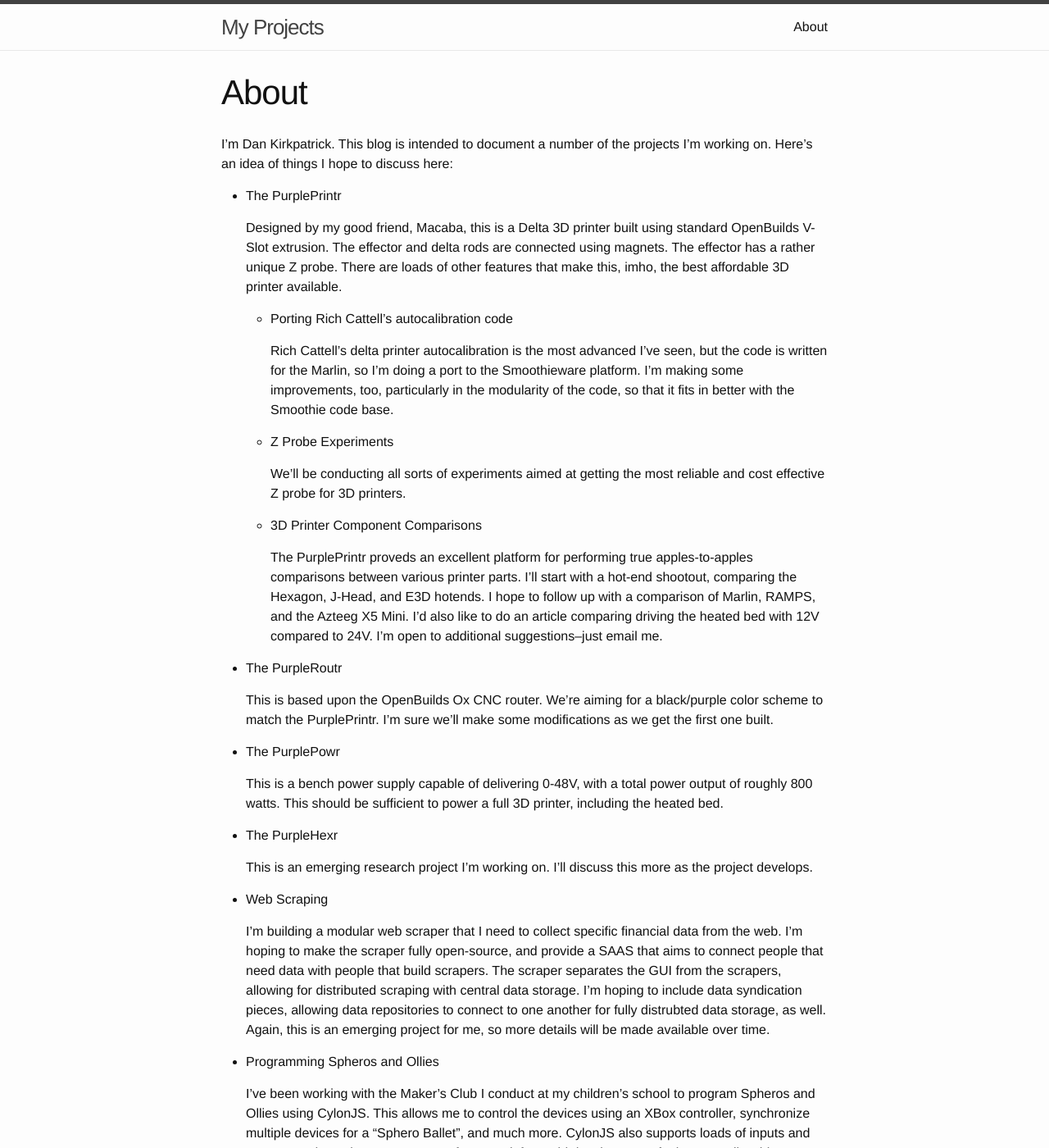
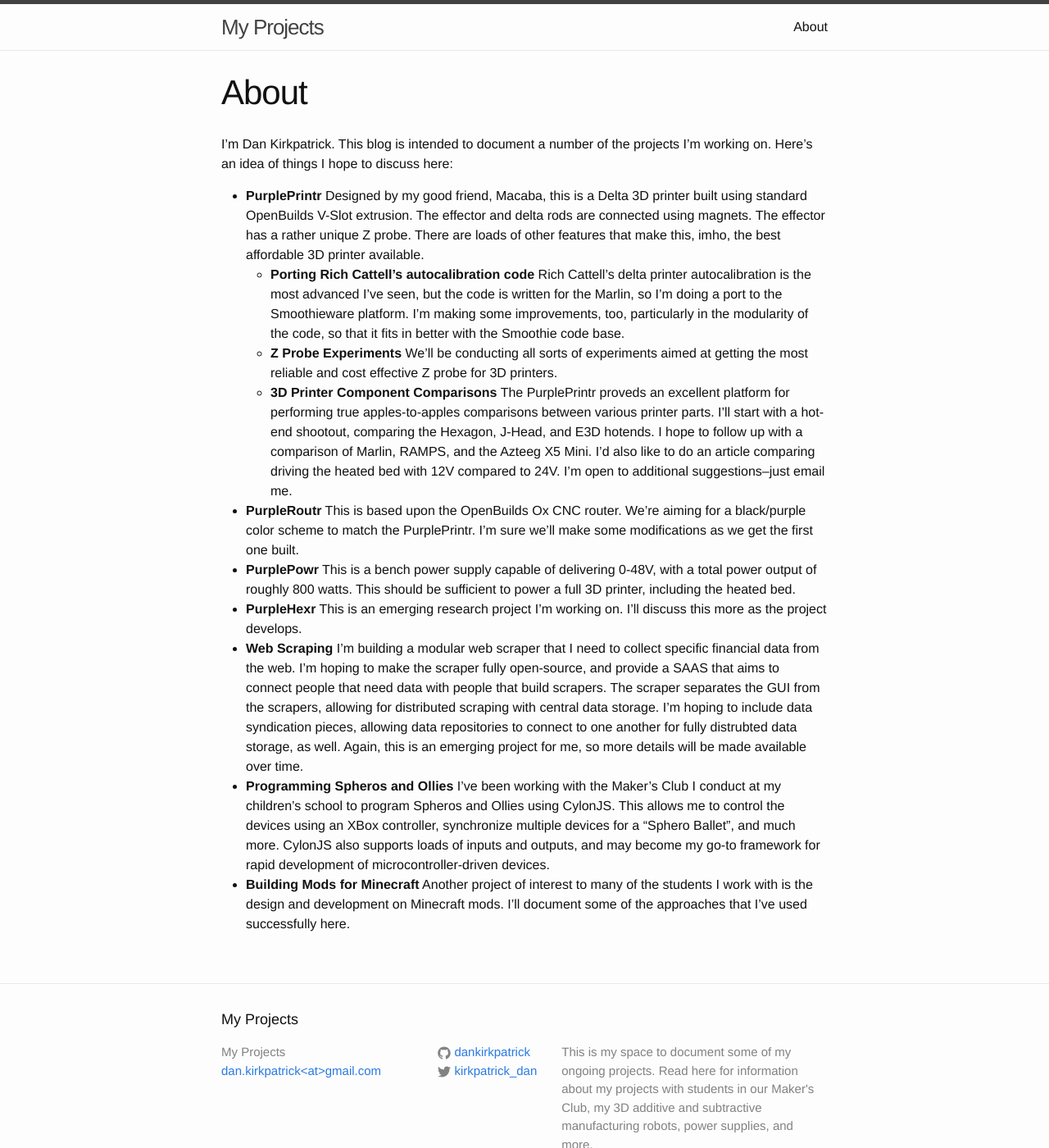
Before and after one commit to dankirkpatrick/dankirkpatrick.github.io, a Jekyll site: the page built from about.md, in a window 1280 px wide and 1400 px high. Shown: the whole window at 82% size. Built offline with Jekyll 4.4.1, drawn with Linux system fonts in a browser that asks for light colours.

Commit message:
Initial commit with Jekyll

```diff
--- a/about.md
+++ b/about.md
@@ -6,42 +6,23 @@ permalink: /about/
 
 I'm Dan Kirkpatrick.  This blog is intended to document a number of the projects I'm working on.  Here's an idea of things I hope to discuss here:
 
-- The PurplePrintr
-
-  Designed by my good friend, Macaba, this is a Delta 3D printer built using standard OpenBuilds V-Slot extrusion.  The effector and delta rods are connected using magnets.  The effector has a rather unique Z probe.  There are loads of other features that make this, imho, the best affordable 3D printer available.
-
-  - Porting Rich Cattell's autocalibration code
-
-    Rich Cattell's delta printer autocalibration is the most advanced I've seen, but the code is written for the Marlin, so I'm doing a port to the Smoothieware platform.  I'm making some improvements, too, particularly in the modularity of the code, so that it fits in better with the Smoothie code base.
-
-  - Z Probe Experiments
-
-    We'll be conducting all sorts of experiments aimed at getting the most reliable and cost effective Z probe for 3D printers.
-
-  - 3D Printer Component Comparisons
-
-    The PurplePrintr proveds an excellent platform for performing true apples-to-apples comparisons between various printer parts.  I'll start with a hot-end shootout, comparing the Hexagon, J-Head, and E3D hotends.  I hope to follow up with a comparison of Marlin, RAMPS, and the Azteeg X5 Mini.  I'd also like to do an article comparing driving the heated bed with 12V compared to 24V.  I'm open to additional suggestions--just email me.
-
-- The PurpleRoutr
-
-  This is based upon the OpenBuilds Ox CNC router.  We're aiming for a black/purple color scheme to match the PurplePrintr.  I'm sure we'll make some modifications as we get the first one built.
-
-- The PurplePowr
-
-  This is a bench power supply capable of delivering 0-48V, with a total power output of roughly 800 watts.  This should be sufficient to power a full 3D printer, including the heated bed.
-
-- The PurpleHexr
-
-  This is an emerging research project I'm working on.  I'll discuss this more as the project develops.
-
-- Web Scraping
-
-  I'm building a modular web scraper that I need to collect specific financial data from the web.  I'm hoping to make the scraper fully open-source, and provide a SAAS that aims to connect people that need data with people that build scrapers.  The scraper separates the GUI from the scrapers, allowing for distributed scraping with central data storage.  I'm hoping to include data syndication pieces, allowing data repositories to connect to one another for fully distrubted data storage, as well.  Again, this is an emerging project for me, so more details will be made available over time.
-
-- Programming Spheros and Ollies
-
-  I've been working with the Maker's Club I conduct at my children's school to program Spheros and Ollies using CylonJS.  This allows me to control the devices using an XBox controller, synchronize multiple devices for a "Sphero Ballet", and much more.  CylonJS also supports loads of inputs and outputs, and may become my go-to framework for rapid development of microcontroller-driven devices.
-
-- Building Mods for Minecraft
-
-  Another project of interest to many of the students I work with is the design and development on Minecraft mods.  I'll document some of the approaches that I've used successfully here.
+- **PurplePrintr**
+   Designed by my good friend, Macaba, this is a Delta 3D printer built using standard OpenBuilds V-Slot extrusion.  The effector and delta rods are connected using magnets.  The effector has a rather unique Z probe.  There are loads of other features that make this, imho, the best affordable 3D printer available.
+   - **Porting Rich Cattell's autocalibration code**
+       Rich Cattell's delta printer autocalibration is the most advanced I've seen, but the code is written for the Marlin, so I'm doing a port to the Smoothieware platform.  I'm making some improvements, too, particularly in the modularity of the code, so that it fits in better with the Smoothie code base.
+   - **Z Probe Experiments**
+       We'll be conducting all sorts of experiments aimed at getting the most reliable and cost effective Z probe for 3D printers.
+  - **3D Printer Component Comparisons**
+       The PurplePrintr proveds an excellent platform for performing true apples-to-apples comparisons between various printer parts.  I'll start with a hot-end shootout, comparing the Hexagon, J-Head, and E3D hotends.  I hope to follow up with a comparison of Marlin, RAMPS, and the Azteeg X5 Mini.  I'd also like to do an article comparing driving the heated bed with 12V compared to 24V.  I'm open to additional suggestions--just email me.
+- **PurpleRoutr**
+   This is based upon the OpenBuilds Ox CNC router.  We're aiming for a black/purple color scheme to match the PurplePrintr.  I'm sure we'll make some modifications as we get the first one built.
+- **PurplePowr**
+   This is a bench power supply capable of delivering 0-48V, with a total power output of roughly 800 watts.  This should be sufficient to power a full 3D printer, including the heated bed.
+- **PurpleHexr**
+   This is an emerging research project I'm working on.  I'll discuss this more as the project develops.
+- **Web Scraping**
+   I'm building a modular web scraper that I need to collect specific financial data from the web.  I'm hoping to make the scraper fully open-source, and provide a SAAS that aims to connect people that need data with people that build scrapers.  The scraper separates the GUI from the scrapers, allowing for distributed scraping with central data storage.  I'm hoping to include data syndication pieces, allowing data repositories to connect to one another for fully distrubted data storage, as well.  Again, this is an emerging project for me, so more details will be made available over time.
+- **Programming Spheros and Ollies**
+   I've been working with the Maker's Club I conduct at my children's school to program Spheros and Ollies using CylonJS.  This allows me to control the devices using an XBox controller, synchronize multiple devices for a "Sphero Ballet", and much more.  CylonJS also supports loads of inputs and outputs, and may become my go-to framework for rapid development of microcontroller-driven devices.
+- **Building Mods for Minecraft**
+   Another project of interest to many of the students I work with is the design and development on Minecraft mods.  I'll document some of the approaches that I've used successfully here.
```
